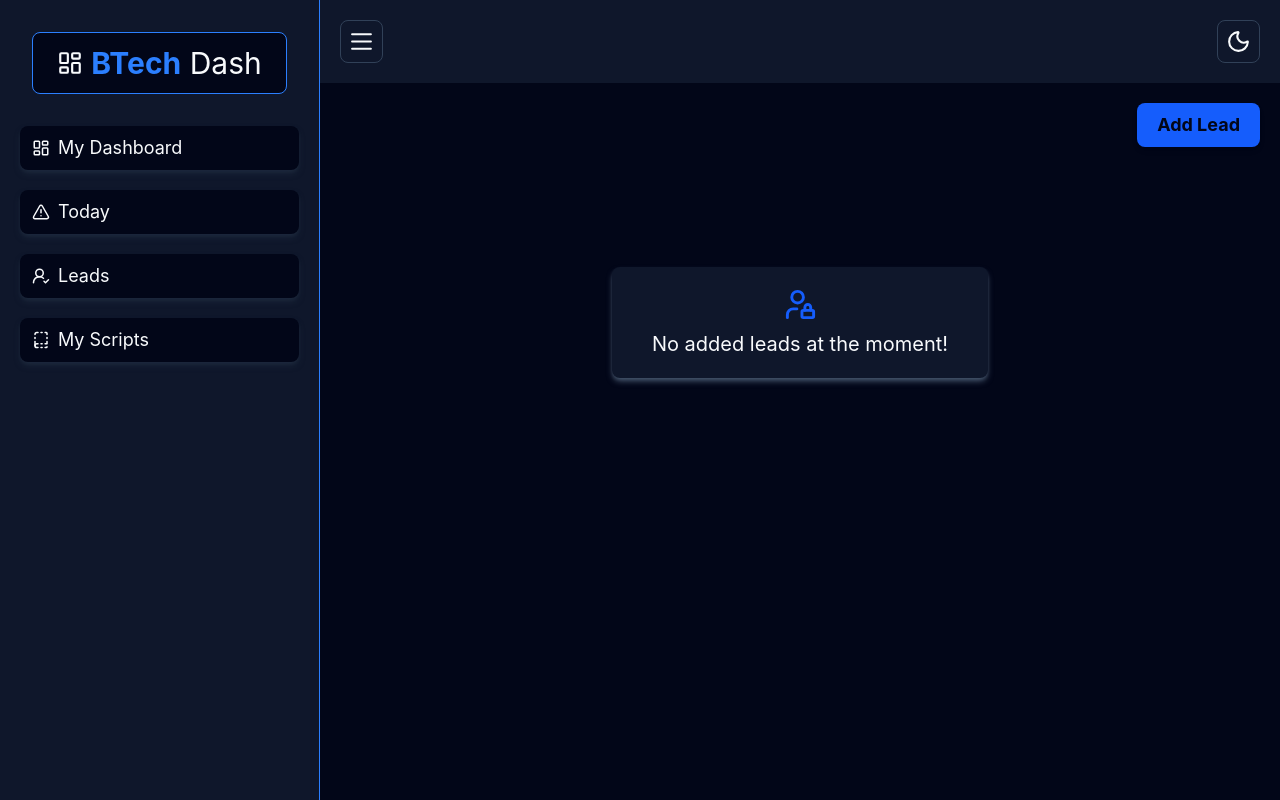
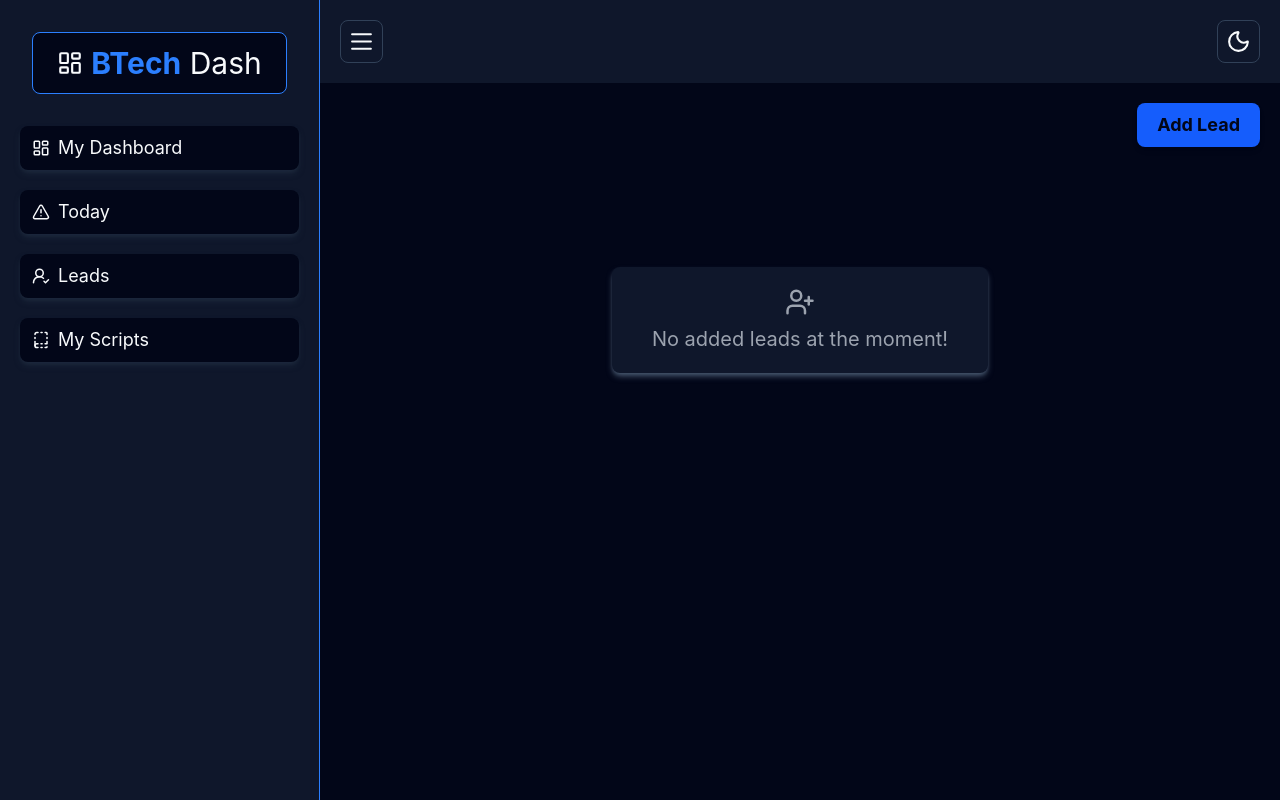
Before and after one commit to Brian9975/BTech-Dashboard, a React (Vite) app: page /leads in a window 1280 px wide. Built offline with nearby package versions, Linux system fonts and the light colour scheme.

Commit message:
Changed icon for today and leads screen empty state, also added specific colo rs

```diff
--- a/src/pages/Leads.tsx
+++ b/src/pages/Leads.tsx
@@ -10,6 +10,7 @@ import {
   MoveRight,
   TrendingUp,
   UserLock,
+  UserPlus,
 } from "lucide-react";
 import { leadStage } from "../LeadStage";
 import { useLead } from "../context/LeadContext";
@@ -202,8 +203,8 @@ export default function Leads() {
         ) : loading ? (
           <div>Loading...</div>
         ) : leads.length == 0 ? (
-          <div className="bg-slate-900 rounded-lg py-5 px-10 text-xl flex flex-col items-center justify-center gap-2  shadow-md my-30 shadow-slate-600">
-            <UserLock className="text-blue-600" size={35} />
+          <div className="bg-slate-900 text-[#9CA3AF] rounded-lg py-5 px-10 text-xl flex flex-col items-center justify-center gap-2  shadow-md my-30 shadow-slate-600">
+            <UserPlus  size={30} />
             <span>No added leads at the moment!</span>
           </div>
         ) : (
@@ -532,7 +533,7 @@ export default function Leads() {
         />
         <button
           onClick={() => {
-            updateLastContacted()
+            updateLastContacted();
             setShowUpdateToast(true);
             setTimeout(() => {
               setShowUpdateToast(false);
@@ -598,11 +599,11 @@ export default function Leads() {
         </div>
         <button
           onClick={() => {
-            updateEarningsFromLead()
-              setShowUpdateToast(true)
-    setTimeout(() => {
-      setShowUpdateToast(false)
-    }, 3000)
+            updateEarningsFromLead();
+            setShowUpdateToast(true);
+            setTimeout(() => {
+              setShowUpdateToast(false);
+            }, 3000);
           }}
           className=" py-3 transition-all border border-green-600 rounded-lg cursor-pointer font-bold hover:scale-105 w-45 text-green-600"
         >
```
